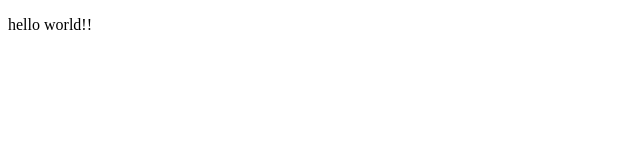
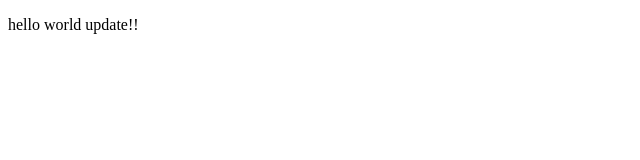
Before and after one commit to baljeet0531/DistributedSystem, a plain HTML site: page index.html in a window 1280 px wide. Shown: the full height of the page, 0-640 px from the left. Drawn offline with Linux system fonts and the light colour scheme.

Commit message:
feat(index.html): update content

```diff
--- a/index.html
+++ b/index.html
@@ -5,6 +5,6 @@
         <title>Distribute System Demo</title>
     </head>
     <body>
-        <p>hello world!!</p>
+        <p>hello world update!!</p>
     </body>
 </html>
```
